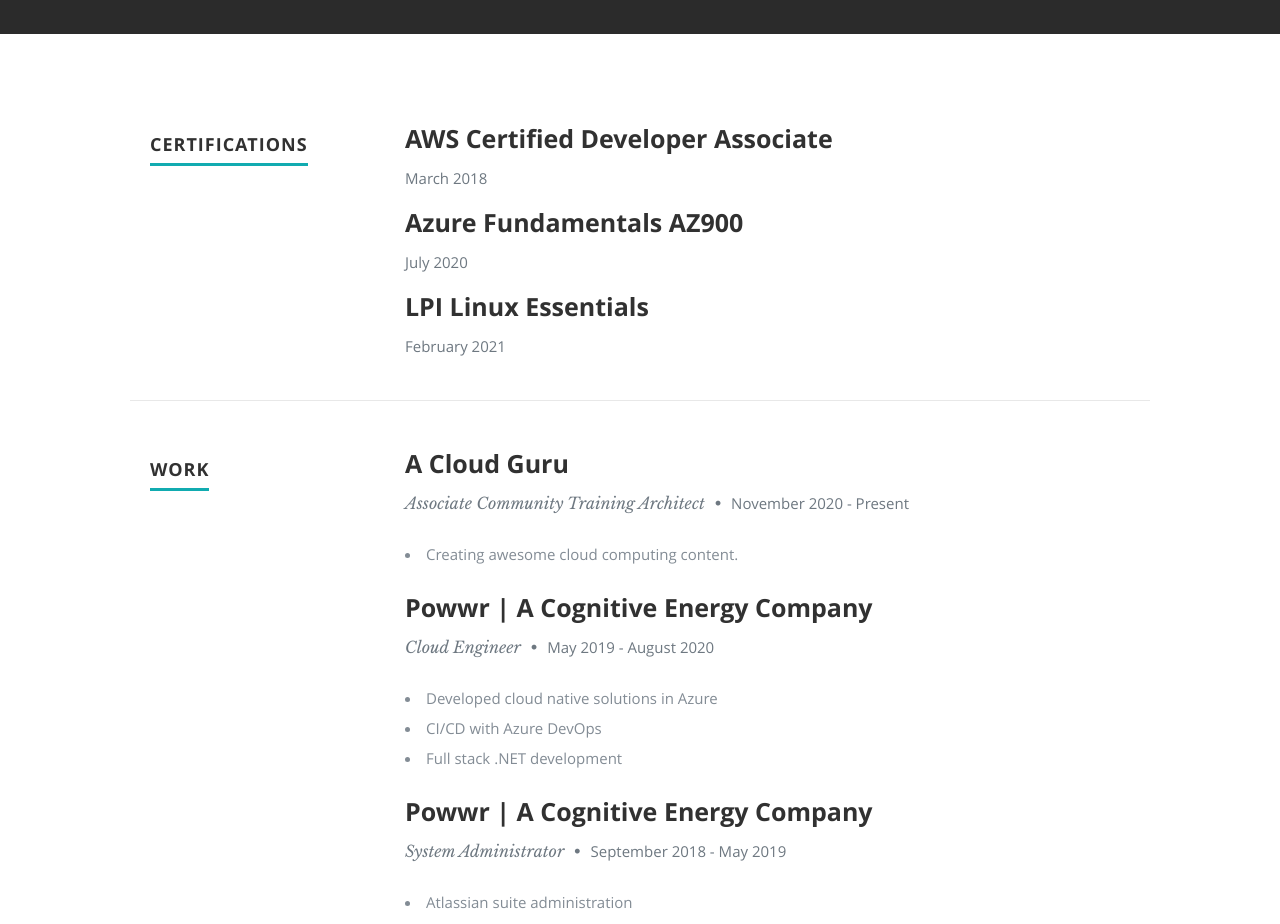
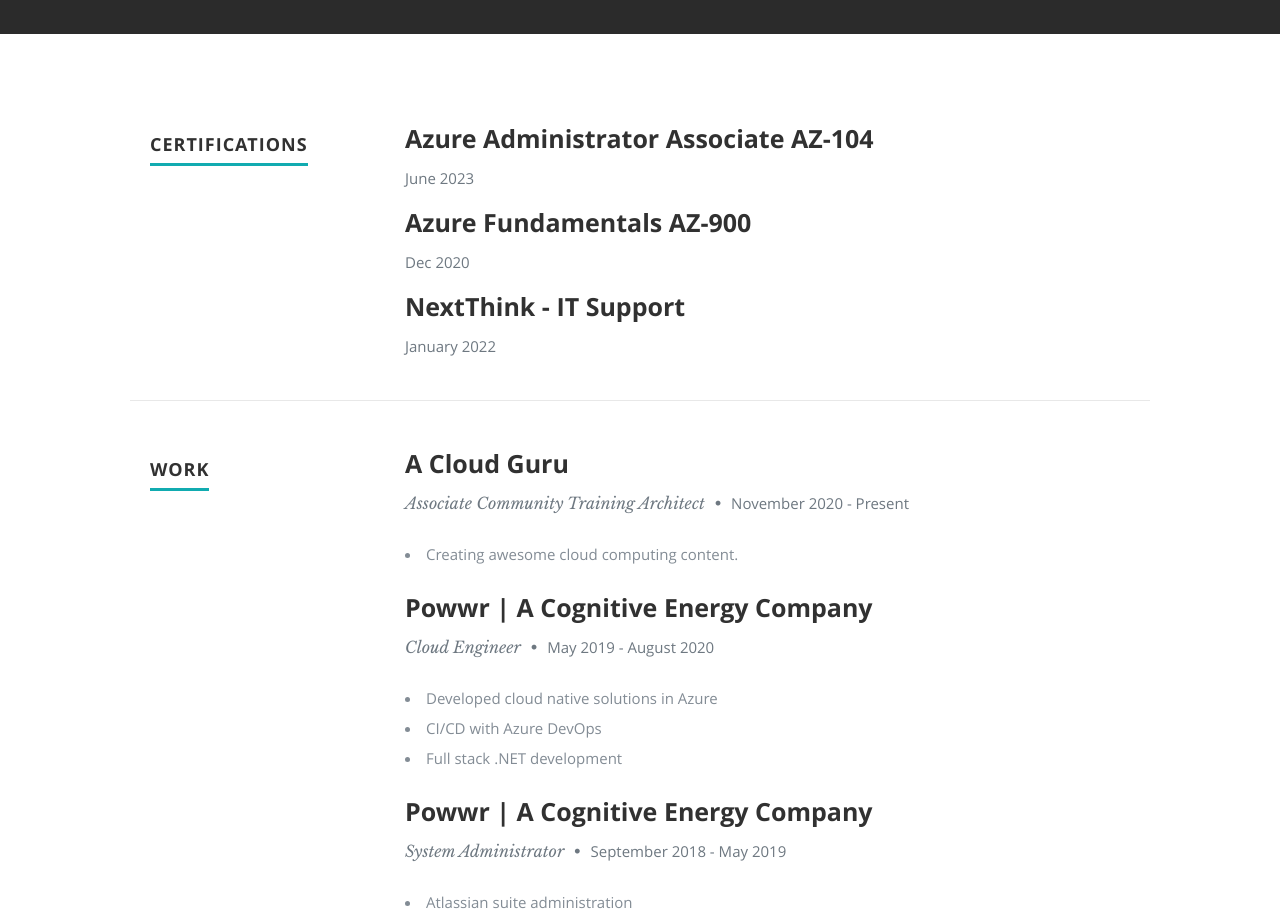
Before and after one commit to christiancmc/azure-resume, a plain HTML site: page frontend/index.html in a window 1280 px wide. Shown: the part 1120-2044 px from the top of the page. Drawn offline with nearby package versions, Linux system fonts and the light colour scheme; no server answers.

```diff
--- a/frontend/index.html
+++ b/frontend/index.html
@@ -60,7 +60,7 @@
             <ul class="social">
                <li><a href="https://twitter.com/madebygps"><i class="fa fa-twitter"></i></a></li>
                <li><a href="https://madebygps.com"><i class="fa fa-external-link"></i></a></li>
-               <li><a href="https://linkedin.com/in/gwyneth-pena"><i class="fa fa-linkedin"></i></a></li>
+               <li><a href="https://www.linkedin.com/in/christian-castillo-6bab16124/"><i class="fa fa-linkedin"></i></a></li>
                <li><a href="https://instagram.com/madebygps"><i class="fa fa-instagram"></i></a></li>
                <li><a href="https://youtube.com/madebygps"><i class="fa fa-youtube"></i></a></li>
                <li><a href="https://github.com/madebygps/cgc-azure-resume"><i class="fa fa-github"></i></a></li>
@@ -124,8 +124,8 @@
 
                <div class="twelve columns">
 
-                  <h3>AWS Certified Developer Associate</h3>
-                  <p class="info"><em class="date">March 2018</em></p>
+                  <h3>Azure Administrator Associate AZ-104</h3>
+                  <p class="info"><em class="date">June 2023</em></p>
 
                </div>
 
@@ -135,8 +135,8 @@
 
                <div class="twelve columns">
 
-                  <h3>Azure Fundamentals AZ900</h3>
-                  <p class="info"><em class="date">July 2020</em></p>
+                  <h3>Azure Fundamentals AZ-900</h3>
+                  <p class="info"><em class="date">Dec 2020</em></p>
 
                </div>
 
@@ -146,8 +146,8 @@
 
                <div class="twelve columns">
 
-                  <h3>LPI Linux Essentials</h3>
-                  <p class="info"><em class="date">February 2021</em></p>
+                  <h3>NextThink - IT Support</h3>
+                  <p class="info"><em class="date">January 2022</em></p>
 
                </div>
 
```
